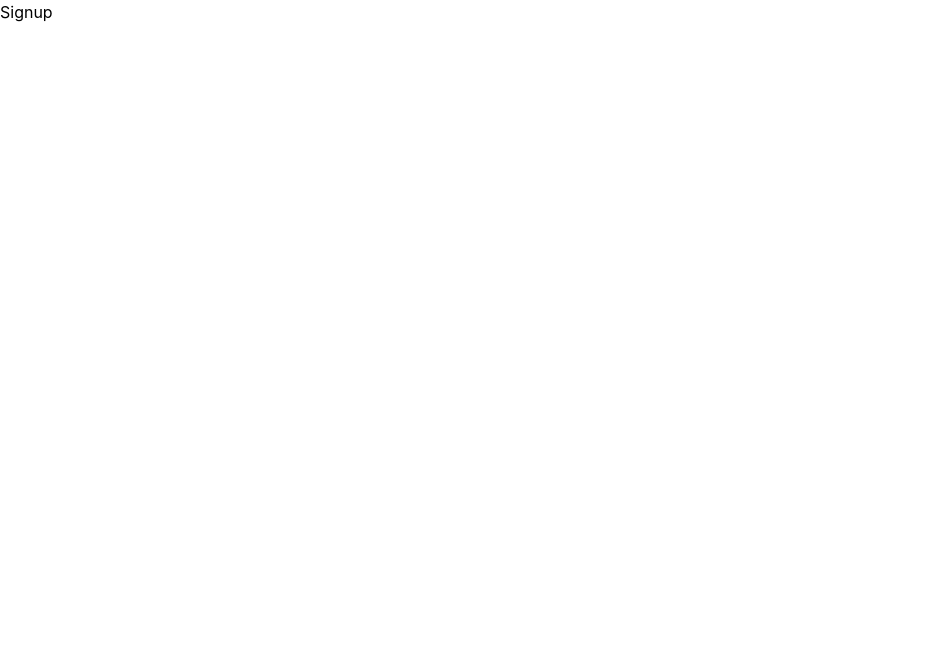
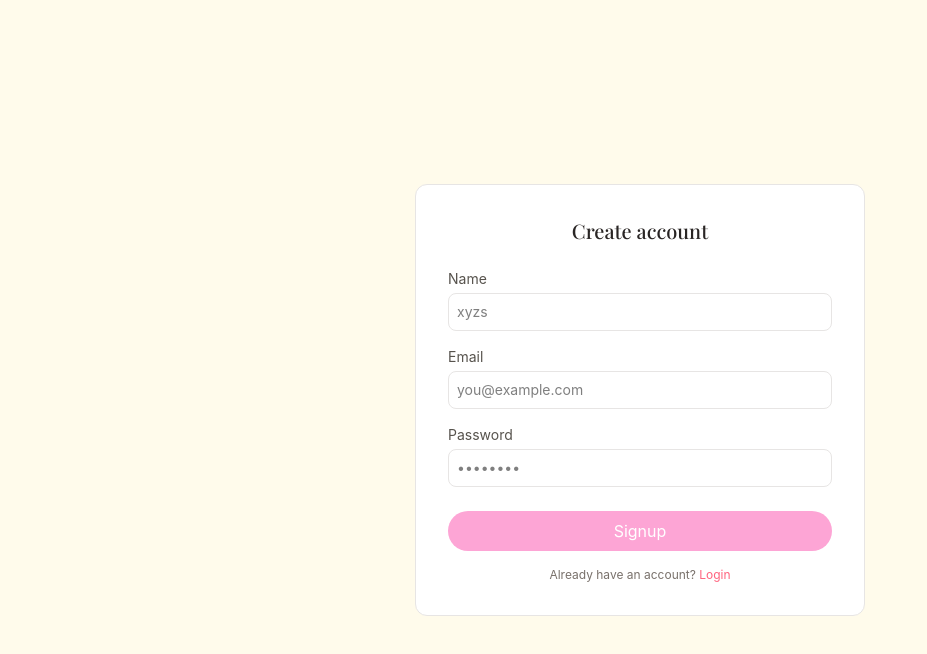
Before and after one commit to Munazza588/clean-book-app, a React (Vite) app in the folder frontend/: page /signup in a window 1280 px wide. Shown: the top 654 px of the page, without its empty margins (0-927 px from the left). Built offline with nearby package versions, Linux system fonts and the light colour scheme.

Commit message:
feat: add signup and login pages with validation

```diff
--- a/frontend/src/pages/Login.tsx
+++ b/frontend/src/pages/Login.tsx
@@ -4,12 +4,20 @@ const Login = () => {
     const [email, setEmail] = useState('')
     const [password, setPassword] = useState('')
     const handleLogin = async () => {
+        if(!email || !password) {
+            alert('Please fill in all fields!')
+            return
+        }
+        try {
             const response = await axios.post('http://localhost:3001/auth/login', {
             email,
             password
             })
             localStorage.setItem('token',response.data.token)
             window.location.href = '/'
+        } catch(error) {
+            alert('Invalid email or password!')
+        }
     }
   return (
     <div className="bg-amber-50 min-h-screen flex items-center justify-center">
--- a/frontend/src/pages/Signup.tsx
+++ b/frontend/src/pages/Signup.tsx
@@ -1,7 +1,63 @@
+import { useState } from 'react'
+import axios from 'axios'
 const Signup = () => {
+    const [name, setName] = useState('')
+    const [email, setEmail] = useState('')
+    const [password, setPassword] = useState('')
+    const handleSignUp = async () => {
+        if(!email || !password || !name) {
+            alert('Please fill in all fields!')
+            return
+        }
+        try {
+            const response = await axios.post('http://localhost:3001/auth/signup', {
+            name,
+            email,
+            password
+            })
+            localStorage.setItem('token',response.data.token)
+            window.location.href = '/'
+        }catch(error) {
+            alert('Invalid email or password!')
+        }
+    }
   return (
-    <div>
-      <h1>Signup</h1>
+    <div className="bg-amber-50 min-h-screen flex items-center justify-center">
+        <div className="bg-white rounded-xl border border-stone-200 p-8 w-[450px]">
+            <h1 style={{fontFamily: 'Playfair Display, serif'}} className="text-xl font-medium text-stone-800 mb-6 text-center">Create account</h1>
+        <div className="mb-4">
+            <label className="text-sm text-stone-600 mb-1 block">Name</label>
+            <input
+            value={name}
+            onChange={(e) => setName(e.target.value)}
+            placeholder="xyzs"
+            className="w-full border border-stone-200 rounded-lg p-2 text-sm"
+            />
+        </div>
+        <div className="mb-4">
+            <label className="text-sm text-stone-600 mb-1 block">Email</label>
+            <input
+            value={email}
+            onChange={(e) => setEmail(e.target.value)}
+            placeholder="you@example.com"
+            className="w-full border border-stone-200 rounded-lg p-2 text-sm"
+            />
+        </div>
+        <div className="mb-6">
+            <label className="text-sm text-stone-600 mb-1 block">Password</label>
+            <input
+                type="password"
+                value={password}
+                onChange={(e) => setPassword(e.target.value)}
+                placeholder="••••••••"
+                className="w-full border border-stone-200 rounded-lg p-2 text-sm"
+            />
+        </div>
+        <button onClick={handleSignUp} className="w-full bg-pink-300 text-white rounded-full py-2">Signup</button>
+        <p className="text-xs text-stone-500 text-center mt-4">
+           Already have an account? <a href="/login" className="text-rose-400">Login</a>
+        </p>
+        </div>
     </div>
   )
 }
```
Lines whose indentation alone changed are shown as unchanged.
